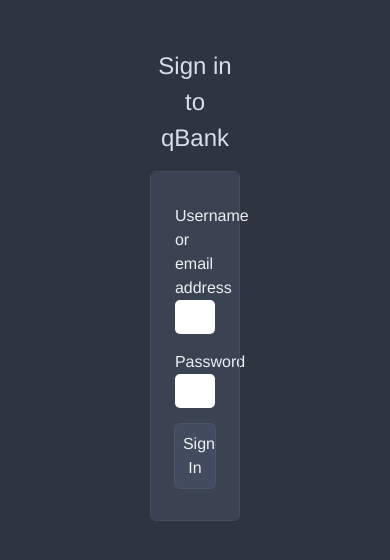
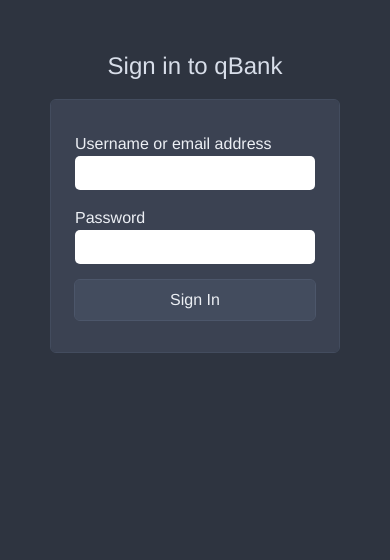
Before and after one commit to rxrosli/qbank-ui, a Next.js app: page /login in a window 390 px wide. Shown: the top 560 px of the page. Built offline with nearby package versions, Linux system fonts and the light colour scheme; no server answers.

Commit message:
feat: make login responsive

```diff
--- a/styles/authentication.scss
+++ b/styles/authentication.scss
@@ -9,11 +9,10 @@
 	justify-content: center;
 }
 .auth-container {
-	width: 30%;
+	min-width: 18rem;
+	max-width: 18rem;
 	margin: 0 auto;
 	background: $polar0;
-	// outline: dashed 1px $snow2;
-	// background: $polar3;
 }
 .auth-form-header {
 	margin: 0;
@@ -52,7 +51,9 @@
 	box-sizing: border-box;
 	&:hover {
 		background: $polar3;
-		outline: solid 2px $polar3;
+	}
+	&:active {
+		outline: inset 3px $polar2;
 	}
 }
 
```
